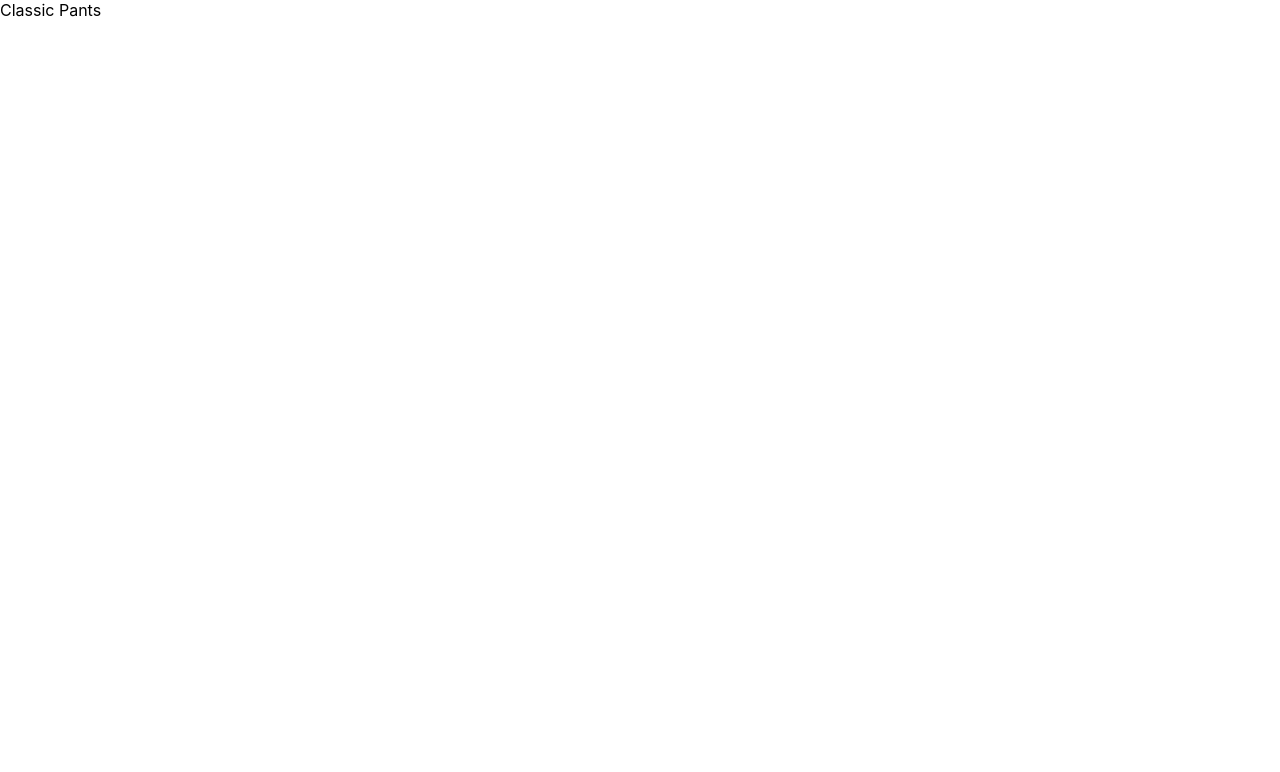
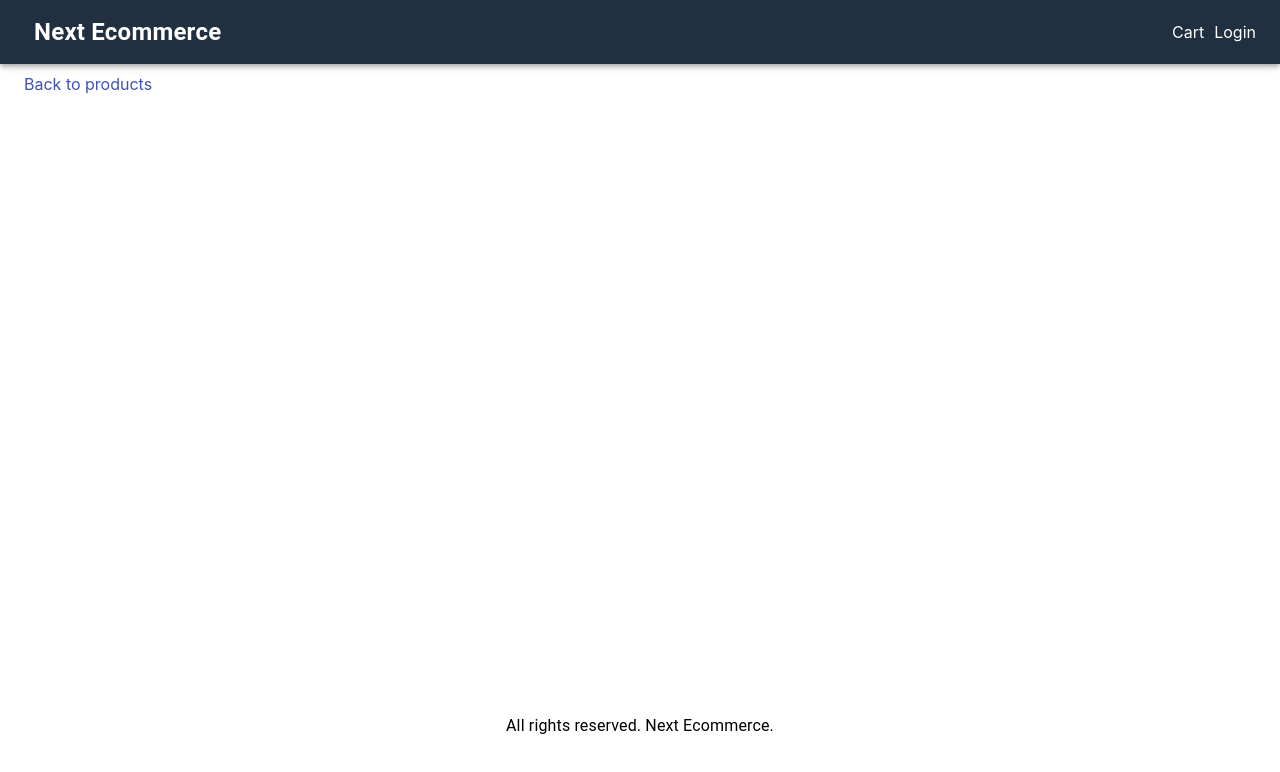
Before and after one commit to GabrielDillenburg/NextJS-Ecommerce, a Next.js app: page /product/classic-pants in a window 1280 px wide. Shown: the top 772 px of the page. Built offline with nearby package versions, Linux system fonts and the light colour scheme.

Commit message:
feat: add link to return from product page

```diff
--- a/components/Layout.js
+++ b/components/Layout.js
@@ -4,12 +4,12 @@ import NextLink from 'next/link'
 import { AppBar, Toolbar, Typography, Container, Link } from '@material-ui/core'
 import useStyles from '../utils/styles'
 
-export default function Layout({ children }) {
+export default function Layout({ title, children }) {
 	const classes = useStyles()
 	return (
 		<div>
 			<Head>
-				<title>Next Ecommerce</title>
+				<title>{title ? `${title} - Next Ecommerce` : `Next Ecommerce`}</title>
 			</Head>
 			<AppBar position='static' className={classes.navbar}>
 				<Toolbar>
--- a/pages/_app.js
+++ b/pages/_app.js
@@ -1,7 +1,15 @@
 import '../styles/globals.css'
+import { useEffect } from 'react'
 
 function MyApp({ Component, pageProps }) {
-  return <Component {...pageProps} />
+	// prettier-ignore
+	useEffect(() => {
+		const jssStyles = document.querySelector('#jss-server-side')
+		if (jssStyles) {
+			jssStyles.parentElement.removeChild(jssStyles)
+		}
+	}, [])
+	return <Component {...pageProps} />
 }
 
 export default MyApp
--- a/pages/product/[slug].js
+++ b/pages/product/[slug].js
@@ -1,13 +1,26 @@
 import React from 'react'
 import data from '../../utils/data'
 import { useRouter } from 'next/router'
+import Layout from '../../components/Layout'
+import NextLink from 'next/link'
+import { Link } from '@material-ui/core'
+import useStyles from '../../utils/styles'
 
 export default function ProductScreen() {
+	const classes = useStyles()
 	const router = useRouter()
 	const { slug } = router.query
 	const product = data.products.find((a) => a.slug === slug)
 	if (!product) {
 		return <div> Product Not Found</div>
 	}
-	return <div>{product.name}</div>
+	return (
+		<Layout title={product.name}>
+			<div className={classes.section}>
+				<NextLink href='/' passHref>
+					<Link> Back to products </Link>
+				</NextLink>
+			</div>
+		</Layout>
+	)
 }
--- a/utils/styles.js
+++ b/utils/styles.js
@@ -21,6 +21,10 @@ const useStyles = makeStyles({
 		fontWeight: 'bold',
 		fontSize: '1.5rem',
 	},
+	section: {
+		marginTop: 10,
+		marginBottom: 10,
+	},
 })
 
 export default useStyles
```
